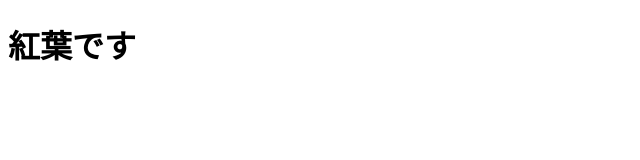
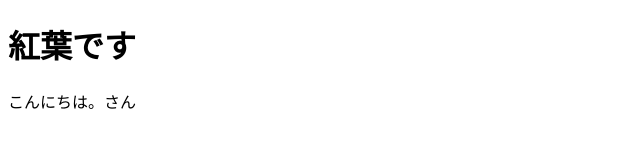
Before and after one commit to koyoinasahikawa/git_sample, a plain HTML site: page index.html in a window 1280 px wide. Shown: the whole page, without its empty margins (0-640 px from the left). Drawn offline with Linux system fonts and the light colour scheme.

Commit message:
紅葉が編集しました

```diff
--- a/index.html
+++ b/index.html
@@ -7,5 +7,6 @@
 </head>
 <body>
     <h1>紅葉です</h1>
+    <p>こんにちは。さん</p>
 </body>
 </html>
```
